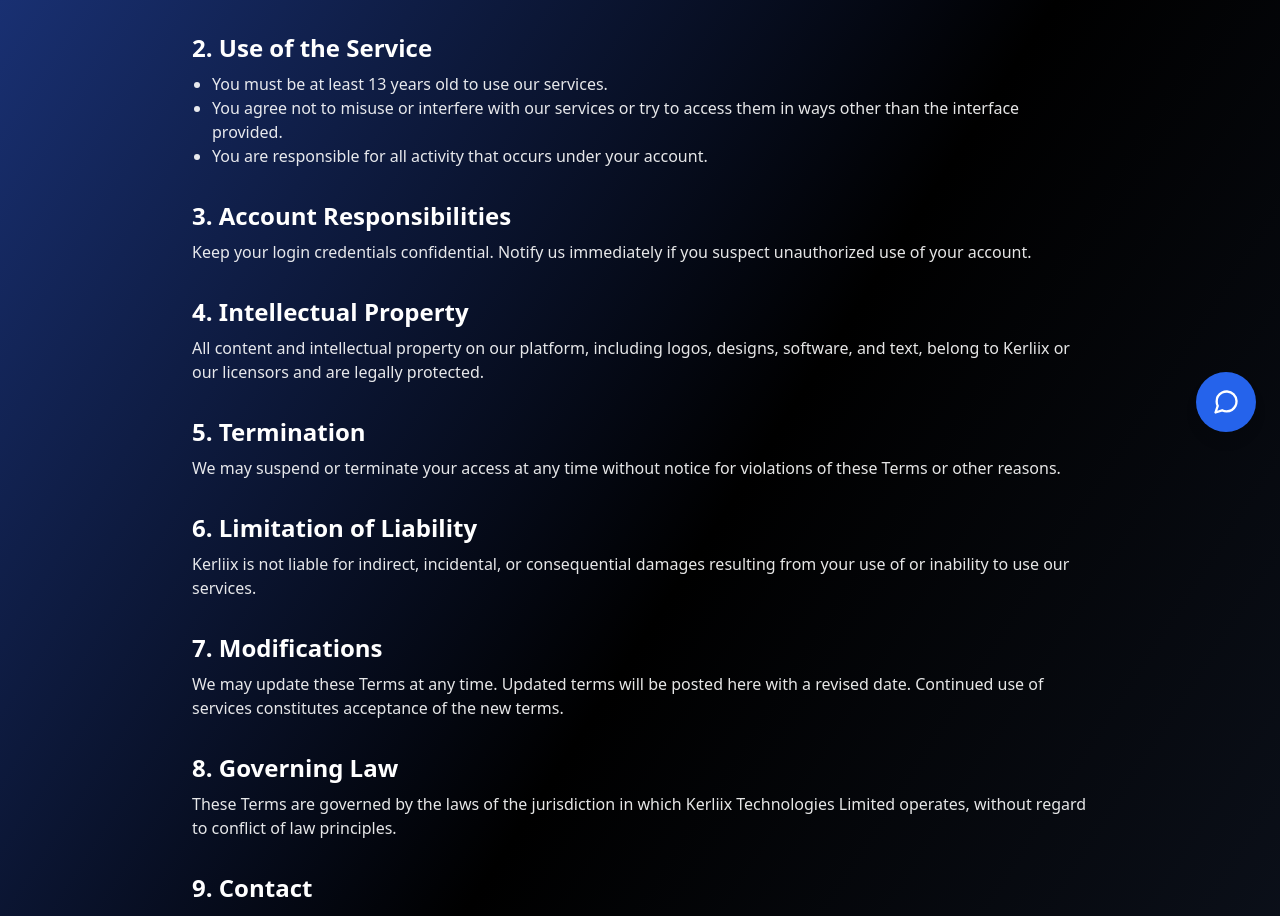
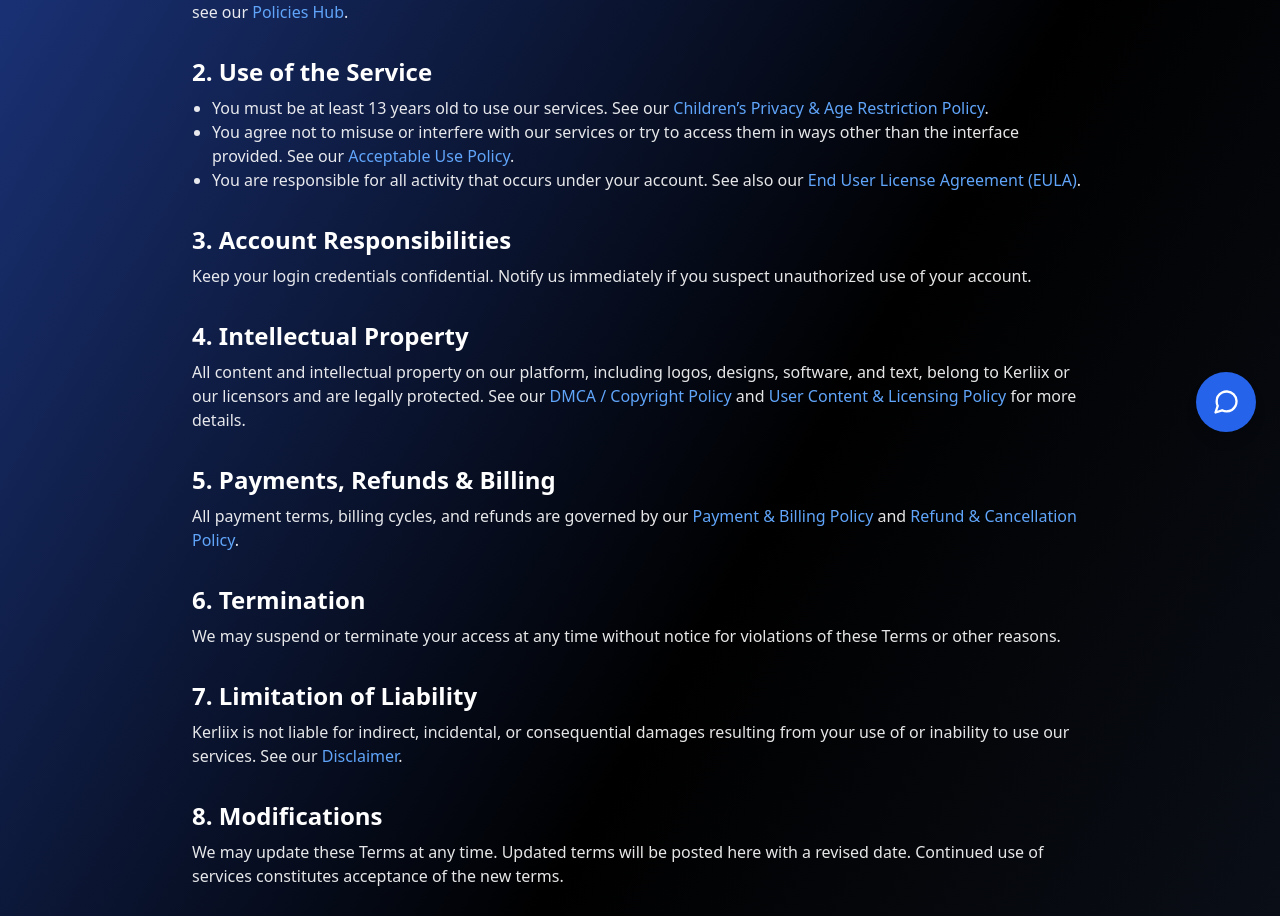
Before and after one commit to Kerliix-Technologies-Limited/Kerliix_policies_pages, a React (Vite) app: page /terms in a window 1280 px wide. Shown: the part 344-1260 px from the top of the page. Built offline with nearby package versions, Linux system fonts and the light colour scheme; no server answers.

Commit message:
Update Terms.jsx

```diff
--- a/src/pages/Terms.jsx
+++ b/src/pages/Terms.jsx
@@ -67,15 +67,16 @@
           <h2 className="text-2xl font-semibold mb-2">1. Acceptance of Terms</h2>
           <p className="text-white/90">
             By accessing or using any part of Kerliix Technologies Limited ("Kerliix", "we", "our", or "us") platform, website, or services, you agree to these Terms of Service. If you do not agree, please do not use our services.
+            For related policies, see our <a href="https://policies.kerliix.com" className="text-blue-400 hover:underline">Policies Hub</a>.
           </p>
         </section>
 
         <section className="mb-8">
           <h2 className="text-2xl font-semibold mb-2">2. Use of the Service</h2>
           <ul className="list-disc pl-5 text-white/90">
-            <li>You must be at least 13 years old to use our services.</li>
-            <li>You agree not to misuse or interfere with our services or try to access them in ways other than the interface provided.</li>
-            <li>You are responsible for all activity that occurs under your account.</li>
+            <li>You must be at least 13 years old to use our services. See our <a href="https://policies.kerliix.com/coppa" className="text-blue-400 hover:underline">Children’s Privacy & Age Restriction Policy</a>.</li>
+            <li>You agree not to misuse or interfere with our services or try to access them in ways other than the interface provided. See our <a href="https://policies.kerliix.com/aup" className="text-blue-400 hover:underline">Acceptable Use Policy</a>.</li>
+            <li>You are responsible for all activity that occurs under your account. See also our <a href="https://policies.kerliix.com/eula" className="text-blue-400 hover:underline">End User License Agreement (EULA)</a>.</li>
           </ul>
         </section>
 
@@ -90,48 +91,57 @@
           <h2 className="text-2xl font-semibold mb-2">4. Intellectual Property</h2>
           <p className="text-white/90">
             All content and intellectual property on our platform, including logos, designs, software, and text, belong to Kerliix or our licensors and are legally protected.
+            See our <a href="https://policies.kerliix.com/dmca" className="text-blue-400 hover:underline">DMCA / Copyright Policy</a> and <a href="https://policies.kerliix.com/content" className="text-blue-400 hover:underline">User Content & Licensing Policy</a> for more details.
           </p>
         </section>
 
         <section className="mb-8">
-          <h2 className="text-2xl font-semibold mb-2">5. Termination</h2>
+          <h2 className="text-2xl font-semibold mb-2">5. Payments, Refunds & Billing</h2>
+          <p className="text-white/90">
+            All payment terms, billing cycles, and refunds are governed by our <a href="https://policies.kerliix.com/billing" className="text-blue-400 hover:underline">Payment & Billing Policy</a> and <a href="https://policies.kerliix.com/refund" className="text-blue-400 hover:underline">Refund & Cancellation Policy</a>.
+          </p>
+        </section>
+
+        <section className="mb-8">
+          <h2 className="text-2xl font-semibold mb-2">6. Termination</h2>
           <p className="text-white/90">
             We may suspend or terminate your access at any time without notice for violations of these Terms or other reasons.
           </p>
         </section>
 
         <section className="mb-8">
-          <h2 className="text-2xl font-semibold mb-2">6. Limitation of Liability</h2>
+          <h2 className="text-2xl font-semibold mb-2">7. Limitation of Liability</h2>
           <p className="text-white/90">
-            Kerliix is not liable for indirect, incidental, or consequential damages resulting from your use of or inability to use our services.
+            Kerliix is not liable for indirect, incidental, or consequential damages resulting from your use of or inability to use our services. See our <a href="https://policies.kerliix.com/disclaimer" className="text-blue-400 hover:underline">Disclaimer</a>.
           </p>
         </section>
 
         <section className="mb-8">
-          <h2 className="text-2xl font-semibold mb-2">7. Modifications</h2>
+          <h2 className="text-2xl font-semibold mb-2">8. Modifications</h2>
           <p className="text-white/90">
             We may update these Terms at any time. Updated terms will be posted here with a revised date. Continued use of services constitutes acceptance of the new terms.
           </p>
         </section>
 
         <section className="mb-8">
-          <h2 className="text-2xl font-semibold mb-2">8. Governing Law</h2>
+          <h2 className="text-2xl font-semibold mb-2">9. Governing Law</h2>
           <p className="text-white/90">
             These Terms are governed by the laws of the jurisdiction in which Kerliix Technologies Limited operates, without regard to conflict of law principles.
           </p>
         </section>
 
         <section className="mb-8">
-          <h2 className="text-2xl font-semibold mb-2">9. Contact</h2>
+          <h2 className="text-2xl font-semibold mb-2">10. Contact</h2>
           <p className="text-white/90">
-            For questions regarding these Terms, contact us at:
+            For questions regarding these Terms or any Kerliix policy, contact us at:
           </p>
           <ul className="pl-5 mt-2 text-white/90">
             <li>Email: <a href="mailto:support@kerliix.com" className="text-blue-400 hover:underline">support@kerliix.com</a></li>
             <li>Email: <a href="mailto:info@kerliix.com" className="text-blue-400 hover:underline">info@kerliix.com</a></li>
+            <li>Policies Hub: <a href="https://policies.kerliix.com" className="text-blue-400 hover:underline">https://policies.kerliix.com</a></li>
           </ul>
         </section>
       </div>
     </div>
   );
-}
+          }
```
